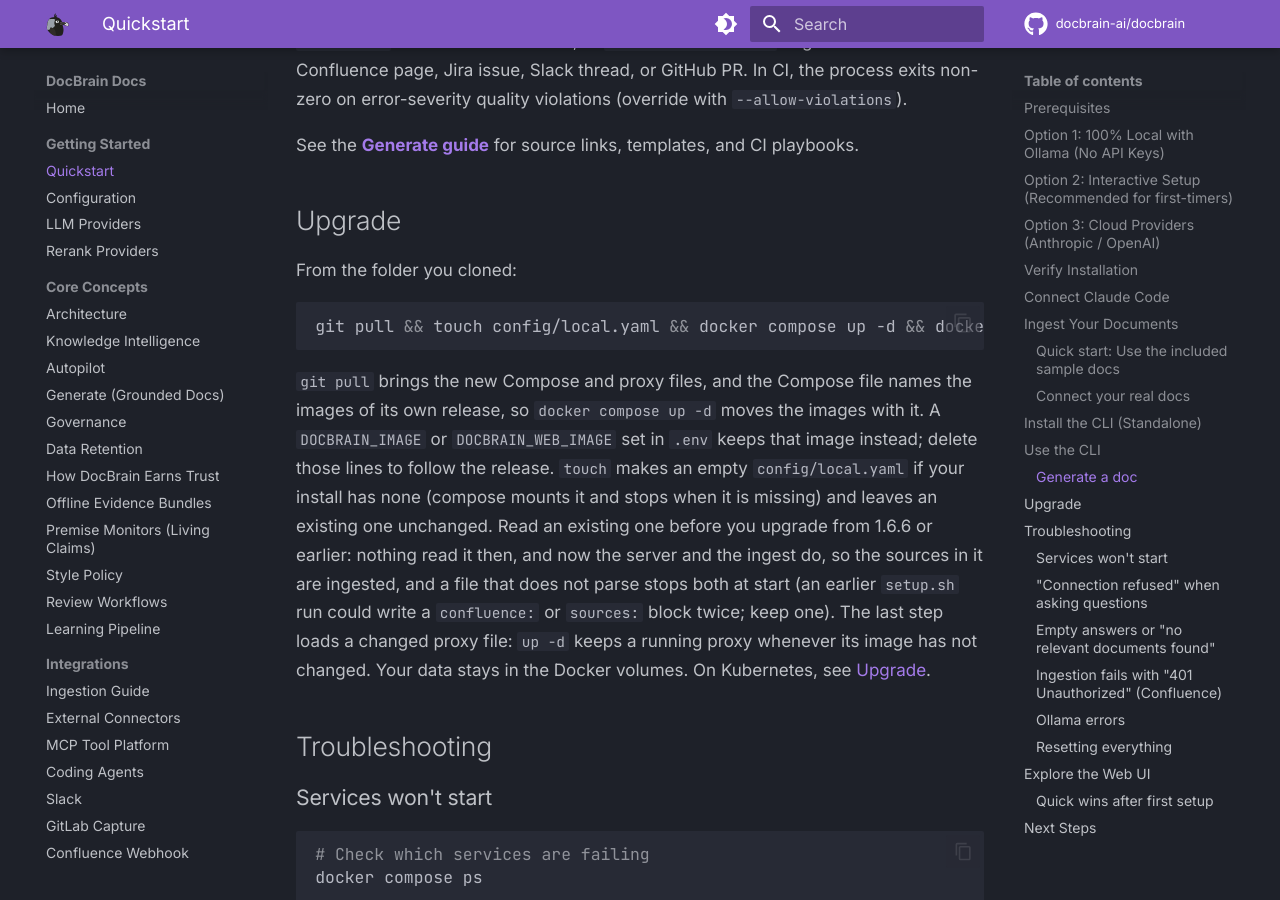
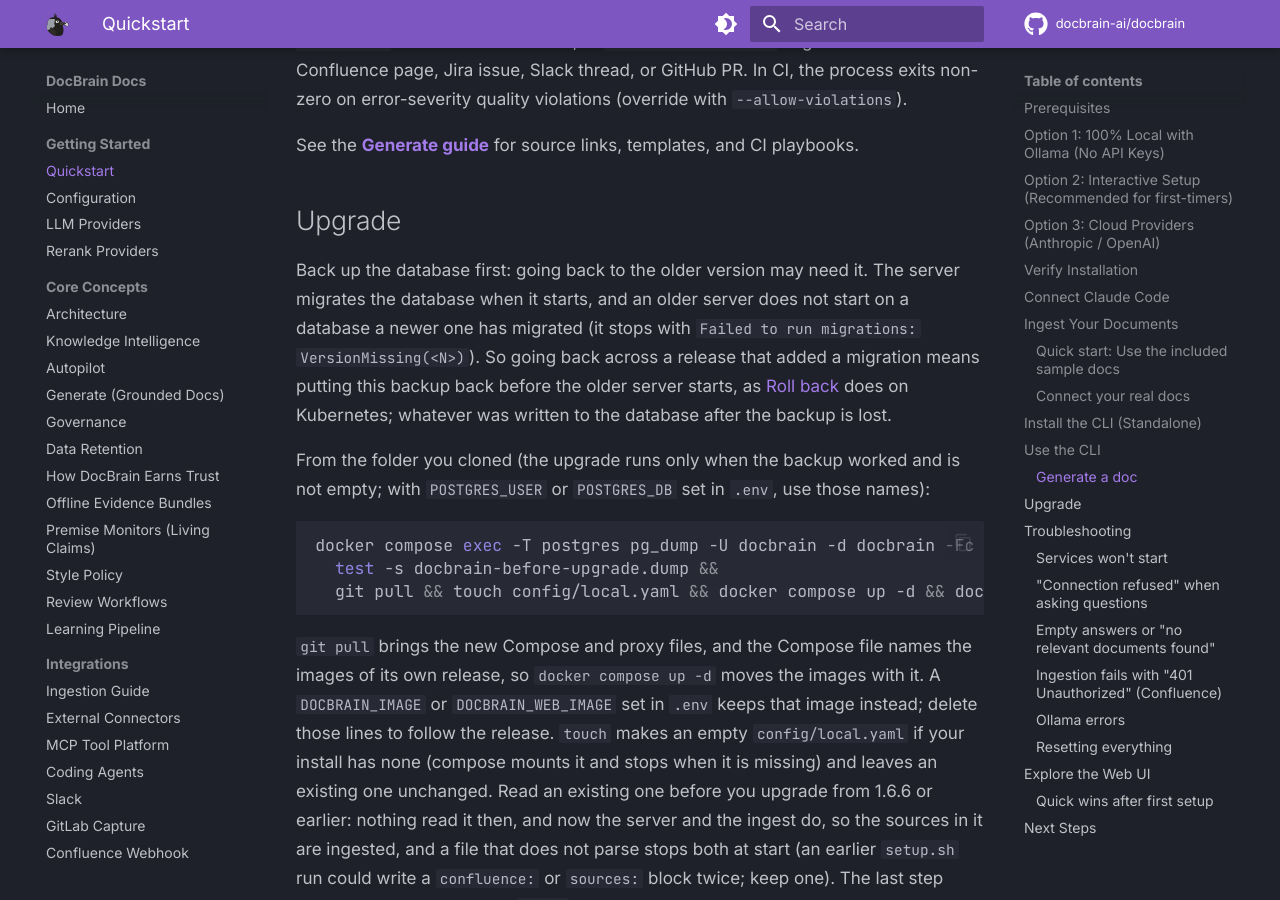
Before and after one commit to docbrain-ai/docbrain, an MkDocs documentation site: the page built from docs/quickstart.md, in a window 1280 px wide and 900 px high, scrolled down 7762 px. Built offline with MkDocs 1.6.1 and Material for MkDocs 9.7.7, drawn with Linux system fonts in a browser that asks for light colours; comment, search, counter and statistics services are not loaded.

Commit message:
docs: the Compose upgrade backs up the database first, and says why (review N3)
Compose now pins its images to the release, so going back to an older Compose file starts an older
server on a database the newer one migrated, which stops it exactly as on Helm. The quickstart's
upgrade section says to back up first and why, quotes the line the server stops with, and chains the
dump, a size check and the upgrade, so a failed or empty backup stops before git pull.

````diff
--- a/docs/quickstart.md
+++ b/docs/quickstart.md
@@ -289,10 +289,19 @@ See the **[Generate guide](generate.md)** for source links, templates, and CI pl
 
 ## Upgrade
 
-From the folder you cloned:
+Back up the database first: going back to the older version may need it. The server migrates the database when it
+starts, and an older server does not start on a database a newer one has migrated (it stops with
+`Failed to run migrations: VersionMissing(<N>)`). So going back across a release that added a migration means putting
+this backup back before the older server starts, as [Roll back](kubernetes.md#roll-back) does on Kubernetes; whatever
+was written to the database after the backup is lost.
+
+From the folder you cloned (the upgrade runs only when the backup worked and is not empty; with `POSTGRES_USER` or
+`POSTGRES_DB` set in `.env`, use those names):
 
 ```bash
-git pull && touch config/local.yaml && docker compose up -d && docker compose restart proxy
+docker compose exec -T postgres pg_dump -U docbrain -d docbrain -Fc > docbrain-before-upgrade.dump &&
+  test -s docbrain-before-upgrade.dump &&
+  git pull && touch config/local.yaml && docker compose up -d && docker compose restart proxy
 ```
 
 `git pull` brings the new Compose and proxy files, and the Compose file names the images of its own release, so
````
